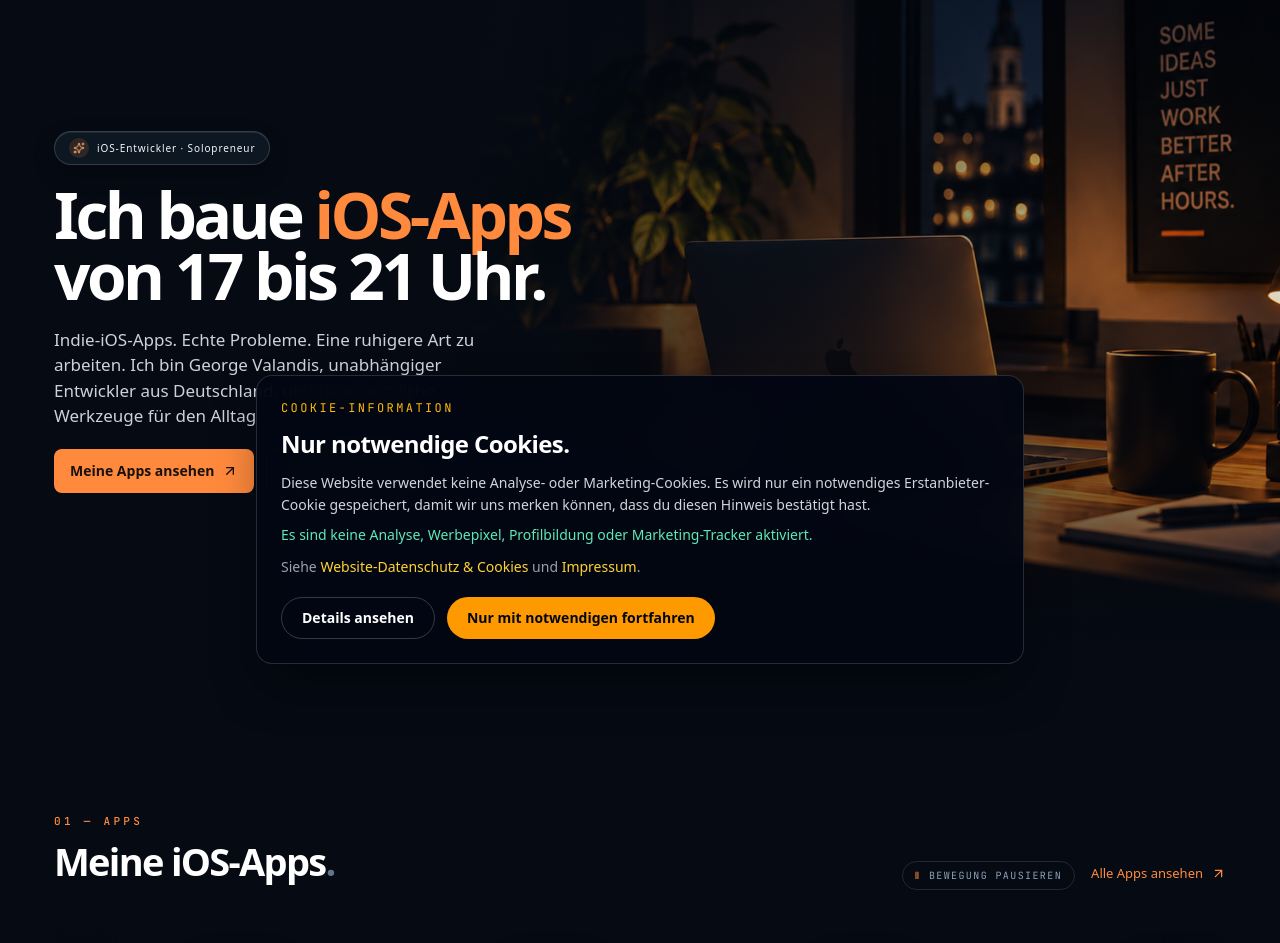
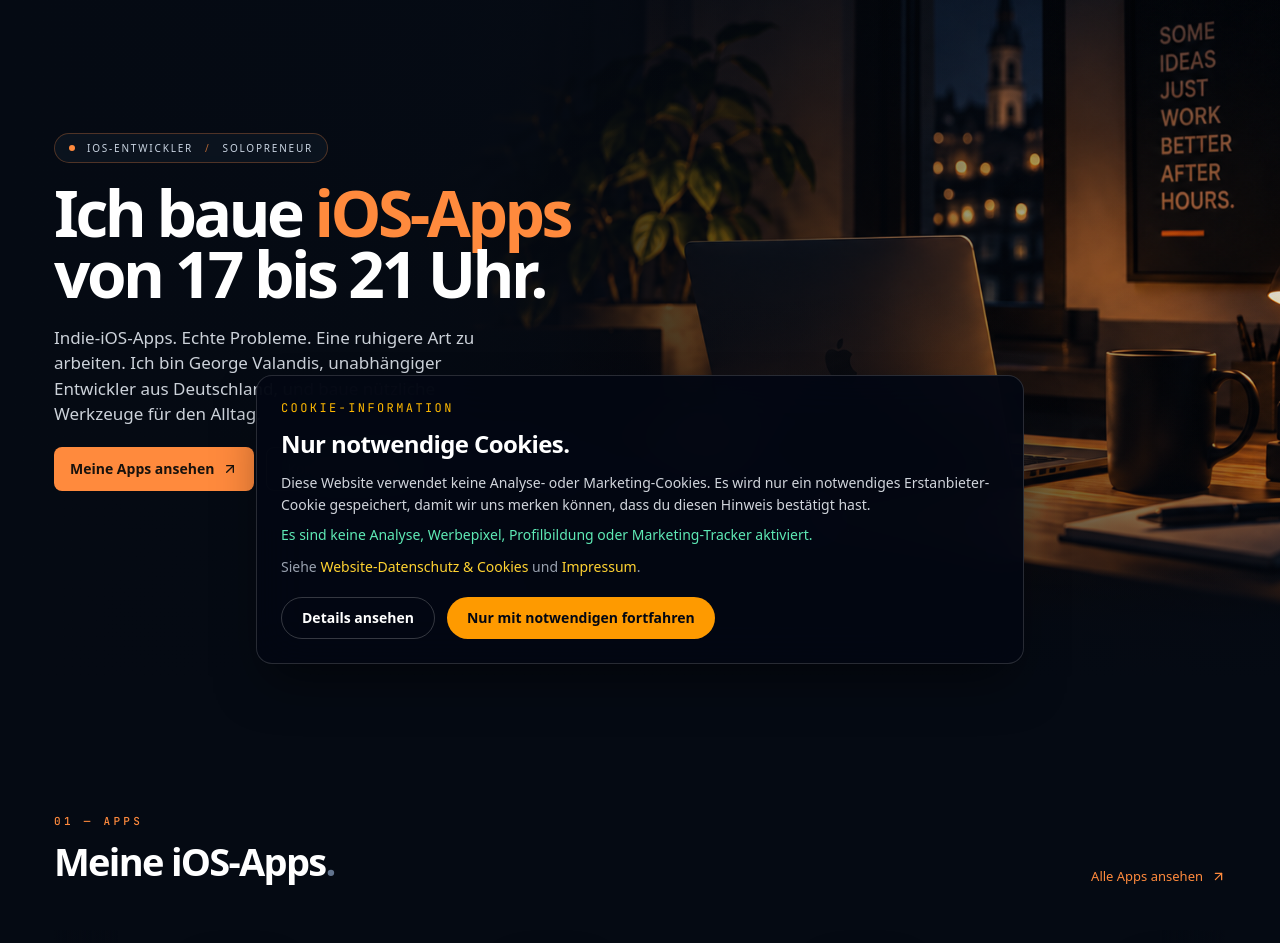
Before and after one commit to GeorgeValandis/georgevalandis-com, a Next.js app: page /de/after-work-preview in a window 1280 px wide. Shown: the part 120-1063 px from the top of the page. Built offline with nearby package versions, Linux system fonts and the light colour scheme.

Commit message:
simplify marquee and refine hero badge

```diff
--- a/src/components/AfterWorkHomepagePreview.tsx
+++ b/src/components/AfterWorkHomepagePreview.tsx
@@ -4,7 +4,7 @@ import { apps } from '@/content/apps';
 import { germanAppSubtitles, previewCopy } from '@/content/afterWorkPreviewCopy';
 import { blogPosts } from '@/content/blogPosts';
 import type { SiteLocale } from '@/lib/siteLocale';
-import { ArrowUpRight, Menu, Sparkles, X } from 'lucide-react';
+import { ArrowUpRight, Menu, X } from 'lucide-react';
 import Image from 'next/image';
 import Link from 'next/link';
 import { useState } from 'react';
@@ -48,7 +48,6 @@ function AppMarqueeSet({ duplicate = false, locale }: { duplicate?: boolean; loc
 export default function AfterWorkHomepagePreview({ locale }: { locale: SiteLocale }) {
   const copy = previewCopy[locale];
   const [isMenuOpen, setIsMenuOpen] = useState(false);
-  const [isMarqueePaused, setIsMarqueePaused] = useState(false);
   const [email, setEmail] = useState('');
   const [submitted, setSubmitted] = useState(false);
 
@@ -69,12 +68,8 @@ export default function AfterWorkHomepagePreview({ locale }: { locale: SiteLocal
         .preview-app-marquee {
           width: max-content;
           flex-shrink: 0;
+          will-change: transform;
           animation: preview-app-marquee-right 38s linear infinite;
-        }
-
-        .preview-app-marquee.is-paused,
-        .preview-app-marquee:focus-within {
-          animation-play-state: paused;
         }
 
         .preview-about-image {
@@ -89,12 +84,6 @@ export default function AfterWorkHomepagePreview({ locale }: { locale: SiteLocal
           }
         }
 
-        @media (prefers-reduced-motion: reduce) {
-          .preview-app-marquee {
-            animation: none;
-            transform: none;
-          }
-        }
       `}</style>
       <nav className="fixed inset-x-0 top-0 z-50 border-b border-white/[0.04] bg-[#050a13] backdrop-blur-xl">
         <div className="relative mx-auto flex h-20 max-w-[1600px] items-center justify-start px-6 lg:h-16 lg:px-[52px]">
@@ -172,11 +161,11 @@ export default function AfterWorkHomepagePreview({ locale }: { locale: SiteLocal
 
         <div className="relative mx-auto flex min-h-[590px] max-w-[1600px] items-center px-6 py-20 sm:px-10 lg:min-h-[640px] lg:px-[54px] lg:py-20 xl:min-h-[calc(100svh-64px)]">
           <div className="relative z-10 max-w-[635px]">
-            <div className="mb-5 inline-flex items-center gap-2 rounded-full border border-white/[0.16] bg-[#111c28]/75 px-3.5 py-1.5 text-[10px] font-medium tracking-[0.09em] text-slate-100 shadow-[inset_0_1px_0_rgba(255,255,255,0.08),0_10px_26px_rgba(0,0,0,0.14)] backdrop-blur-md">
-              <span className="grid h-5 w-5 place-items-center rounded-full bg-[#ff8a3d]/[0.14] text-[#ffad70]">
-                <Sparkles size={12} strokeWidth={1.8} />
-              </span>
-              <span>{copy.hero.badge}</span>
+            <div className="mb-5 inline-flex h-7 items-center gap-2.5 whitespace-nowrap rounded-full border border-[#ff8a3d]/[0.28] bg-[#111c28]/[0.55] px-3 text-[10px] font-medium uppercase tracking-[0.14em] text-slate-300 backdrop-blur-md sm:h-[30px] sm:gap-3 sm:px-3.5 sm:tracking-[0.18em]">
+              <span aria-hidden="true" className="h-1.5 w-1.5 shrink-0 rounded-full bg-[#ff8a3d]" />
+              <span>{copy.hero.badge[0]}</span>
+              <span aria-hidden="true" className="text-[#ff8a3d]/70">/</span>
+              <span>{copy.hero.badge[1]}</span>
             </div>
             <h1 className="max-w-[640px] text-[50px] font-bold leading-[0.98] tracking-[-0.055em] text-white sm:text-[58px] lg:text-[64px] lg:leading-[0.95]">
               {copy.hero.prefix}{' '}
@@ -214,16 +203,7 @@ export default function AfterWorkHomepagePreview({ locale }: { locale: SiteLocal
                 {copy.apps.title}<span className="text-slate-500">.</span>
               </h2>
             </div>
-            <div className="flex items-center gap-4 self-start sm:self-auto">
-              <button
-                type="button"
-                aria-pressed={isMarqueePaused}
-                onClick={() => setIsMarqueePaused((paused) => !paused)}
-                className="inline-flex items-center gap-2 rounded-full border border-white/[0.12] px-3 py-1.5 font-mono text-[10px] uppercase tracking-[0.14em] text-slate-400 transition-colors hover:border-white/30 hover:text-white"
-              >
-                <span aria-hidden="true" className="text-[#ff8a3d]">{isMarqueePaused ? '▶' : 'Ⅱ'}</span>
-                {isMarqueePaused ? copy.apps.resume : copy.apps.pause}
-              </button>
+            <div className="self-start sm:self-auto">
               <Link href="/apps/" className="inline-flex items-center gap-2 pb-1 text-[13px] text-[#ff8a3d] hover:text-[#ffb27b]">
                 {copy.apps.viewAll} <ArrowUpRight size={15} />
               </Link>
@@ -233,7 +213,7 @@ export default function AfterWorkHomepagePreview({ locale }: { locale: SiteLocal
           <div className="relative overflow-hidden" role="region" aria-label={copy.apps.ariaLabel}>
             <div className="pointer-events-none absolute inset-y-0 left-0 z-10 w-10 bg-gradient-to-r from-[#050a13] to-transparent sm:w-16" />
             <div className="pointer-events-none absolute inset-y-0 right-0 z-10 w-10 bg-gradient-to-l from-[#050a13] to-transparent sm:w-16" />
-            <div className={`preview-app-marquee flex w-max${isMarqueePaused ? ' is-paused' : ''}`}>
+            <div className="preview-app-marquee flex w-max">
               <AppMarqueeSet locale={locale} />
               <AppMarqueeSet duplicate locale={locale} />
             </div>
@@ -242,7 +222,6 @@ export default function AfterWorkHomepagePreview({ locale }: { locale: SiteLocal
       </section>
 
       <section id="preview-after-work" className="relative flex min-h-[620px] items-center scroll-mt-20 bg-[#f7efe3] py-20 text-[#171717] sm:min-h-[700px] sm:scroll-mt-16 sm:py-24 lg:min-h-[720px] lg:py-28">
-        <div aria-hidden="true" className="pointer-events-none absolute inset-x-0 -top-8 z-10 h-8 bg-gradient-to-b from-[#050a13] to-[#f7efe3] sm:-top-11 sm:h-11" />
         <div className="mx-auto grid w-full max-w-[1600px] items-center gap-10 px-6 sm:px-10 lg:grid-cols-[1fr_430px] lg:gap-10 lg:pl-[54px] lg:pr-[44px]">
           <div className="max-w-[535px]">
             <p className="mb-4 font-mono text-[11px] font-medium uppercase tracking-[0.27em] text-[#f47734]">
--- a/src/content/afterWorkPreviewCopy.ts
+++ b/src/content/afterWorkPreviewCopy.ts
@@ -6,7 +6,7 @@ export type PreviewCopy = {
     cta: string;
   };
   hero: {
-    badge: string;
+    badge: [string, string];
     prefix: string;
     highlight: string;
     suffix: string;
@@ -19,8 +19,6 @@ export type PreviewCopy = {
     eyebrow: string;
     title: string;
     viewAll: string;
-    pause: string;
-    resume: string;
     ariaLabel: string;
   };
   afterWork: {
@@ -94,7 +92,7 @@ export const previewCopy: Record<SiteLocale, PreviewCopy> = {
       cta: "Let's Talk",
     },
     hero: {
-      badge: 'iOS Developer · Solopreneur',
+      badge: ['iOS Developer', 'Solopreneur'],
       prefix: 'I build',
       highlight: 'iOS apps',
       suffix: 'from 5 to 9.',
@@ -107,8 +105,6 @@ export const previewCopy: Record<SiteLocale, PreviewCopy> = {
       eyebrow: '01 — Apps',
       title: 'My iOS apps',
       viewAll: 'View all apps',
-      pause: 'Pause motion',
-      resume: 'Resume motion',
       ariaLabel: 'All apps',
     },
     afterWork: {
@@ -160,7 +156,7 @@ export const previewCopy: Record<SiteLocale, PreviewCopy> = {
       cta: 'Kontakt aufnehmen',
     },
     hero: {
-      badge: 'iOS-Entwickler · Solopreneur',
+      badge: ['iOS-Entwickler', 'Solopreneur'],
       prefix: 'Ich baue',
       highlight: 'iOS-Apps',
       suffix: 'von 17 bis 21 Uhr.',
@@ -173,8 +169,6 @@ export const previewCopy: Record<SiteLocale, PreviewCopy> = {
       eyebrow: '01 — Apps',
       title: 'Meine iOS-Apps',
       viewAll: 'Alle Apps ansehen',
-      pause: 'Bewegung pausieren',
-      resume: 'Bewegung fortsetzen',
       ariaLabel: 'Alle Apps',
     },
     afterWork: {
```
